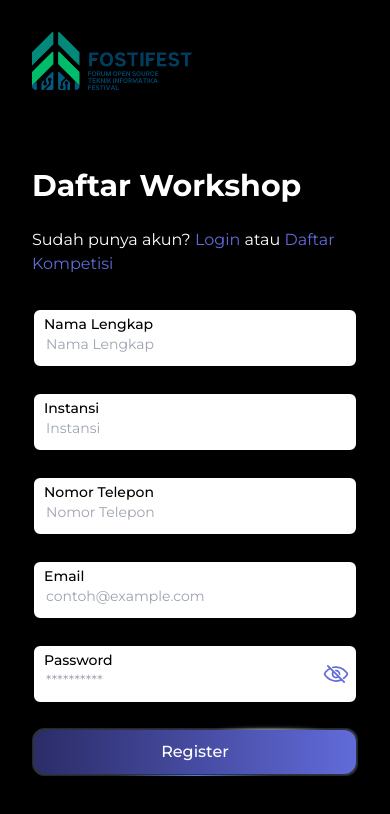
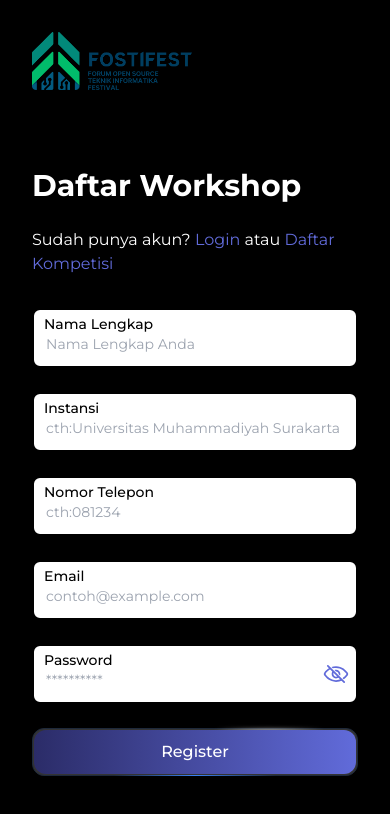
Before and after one commit to FOSTI-UMS/fostifest-24, a Next.js app: page /register-workshop in a window 390 px wide. Shown: the top 814 px of the page. Built offline with nearby package versions, Linux system fonts and the light colour scheme.

Commit message:
fix(auth): fixed the input type for phone number in competition workshop form

```diff
--- a/src/components/auth/register-workshop/registerWorkshop.jsx
+++ b/src/components/auth/register-workshop/registerWorkshop.jsx
@@ -97,7 +97,7 @@ const RegisterWorkshop = () => {
                 } hover:border-main-primary focus:border-main-primary rounded-lg bg-white text-black focus:outline-none pl-3 pt-6`}
                 id="fullName"
                 type="text"
-                placeholder="Nama Lengkap"
+                placeholder="Nama Lengkap Anda"
                 value={formData.fullName}
                 onChange={handleChange}
               />
@@ -116,7 +116,7 @@ const RegisterWorkshop = () => {
                 } hover:border-main-primary focus:border-main-primary rounded-lg bg-white text-black focus:outline-none pl-3 pt-6`}
                 id="institution"
                 type="text"
-                placeholder="Instansi"
+                placeholder="cth:Universitas Muhammadiyah Surakarta"
                 value={formData.institution}
                 onChange={handleChange}
               />
@@ -134,8 +134,8 @@ const RegisterWorkshop = () => {
                   errors.phoneNumber ? "border-red-500" : "border-black"
                 } hover:border-main-primary focus:border-main-primary rounded-lg bg-white text-black focus:outline-none pl-3 pt-6`}
                 id="phoneNumber"
-                type="text"
-                placeholder="Nomor Telepon"
+                type="number"
+                placeholder="cth:081234"
                 value={formData.phoneNumber}
                 onChange={handleChange}
               />
```
